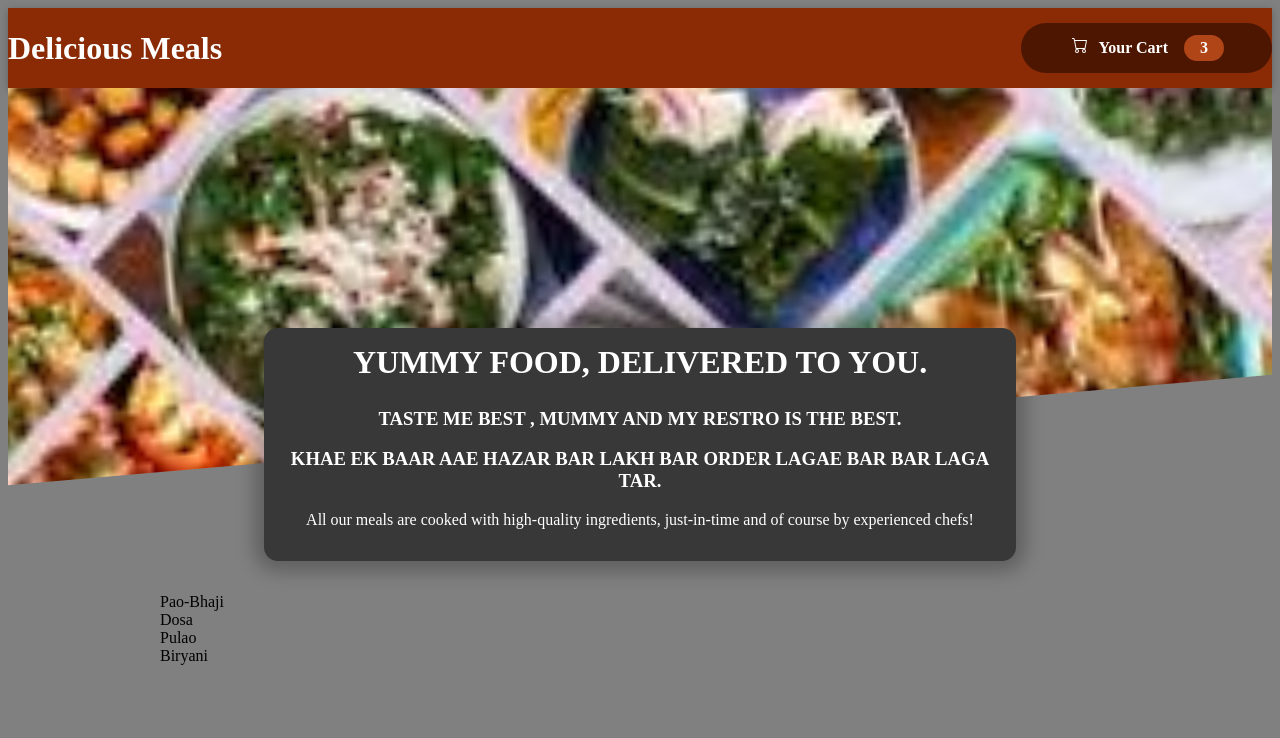
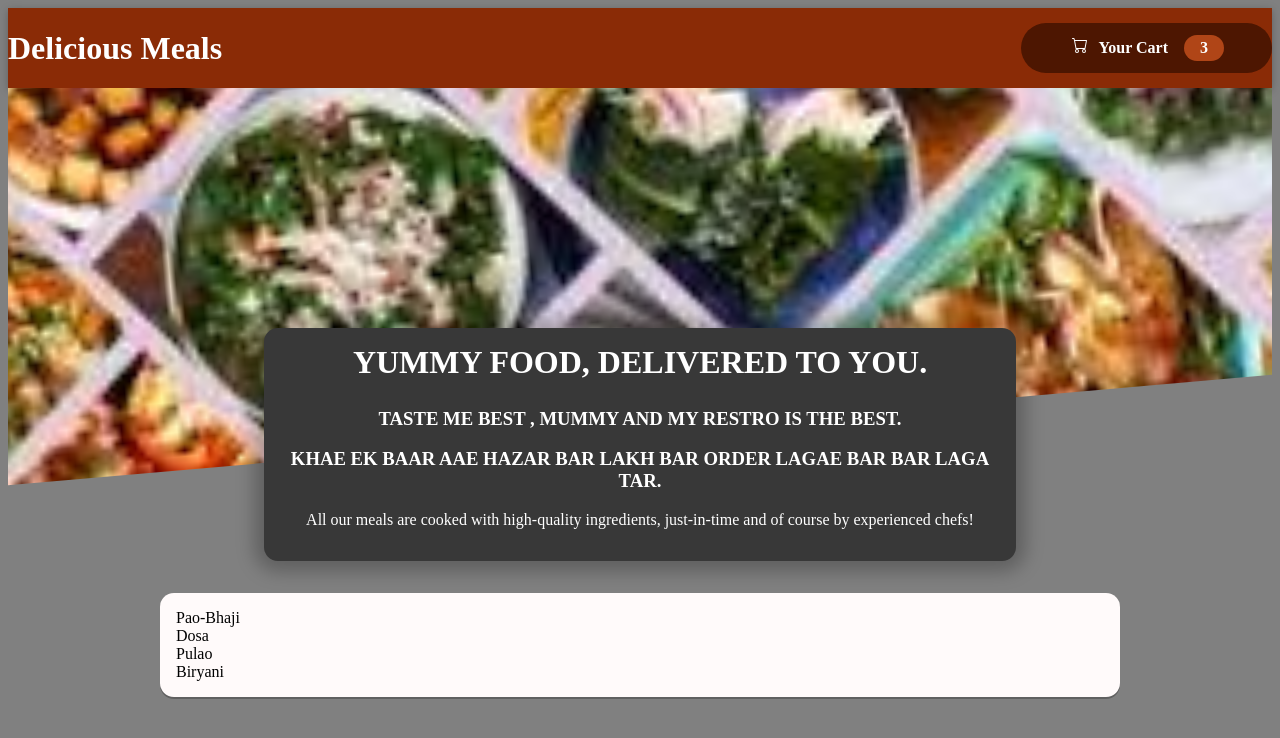
Before and after one commit to CoolShivas/React_Restaurants_App, a React (Vite) app in the folder my_restro_app/: page / in a window 1280 px wide. Shown: the top 738 px of the page. Built offline with nearby package versions, Linux system fonts and the light colour scheme.

Commit message:
Wrapping_AvailableMeals_Inside_Card_Component

```diff
--- a/my_restro_app/src/components/LayOut/Header.jsx
+++ b/my_restro_app/src/components/LayOut/Header.jsx
@@ -10,7 +10,7 @@ const Header = () => {
             <HeaderCartBtn></HeaderCartBtn>
         </header>
         <div className={classes['main-image']}>
-            <img src={fullFood} alt="" />
+            <img src={fullFood} alt="Image not found" />
         </div>
     </>
 }
--- a/my_restro_app/src/components/Meals/MealsAvailable.jsx
+++ b/my_restro_app/src/components/Meals/MealsAvailable.jsx
@@ -1,3 +1,4 @@
+import Card from "../UI/Card";
 import classes from "./MealsAvailable.module.css";
 
 
@@ -32,10 +33,16 @@ const DUMMY_MEALS = [
 
 const MealsAvailable = () => {
 
-    const mealsDummy = DUMMY_MEALS.map((currElem) => <li> {currElem.name} </li>)
+    const mealsDummy = DUMMY_MEALS.map((currElem) =>
+        <li> {currElem.name} </li>)
+
+
     return <section className={classes.available_meals}>
-        <ul> {mealsDummy} </ul>
+        <Card>
+            <ul> {mealsDummy} </ul>
+        </Card>
     </section>
+
 }
 
 export default MealsAvailable;
--- /dev/null
+++ b/my_restro_app/src/components/UI/Card.jsx
@@ -0,0 +1,11 @@
+import classes from "./Card.module.css";
+
+const Card = (props) => {
+
+    return <div className={classes.card_classic}>
+        {props.children}
+    </div>
+}
+
+
+export default Card;
--- /dev/null
+++ b/my_restro_app/src/components/UI/Card.module.css
@@ -0,0 +1,6 @@
+.card_classic {
+    background-color: snow;
+    border-radius: 14px;
+    padding: 1rem;
+    box-shadow: 0 2px 0px rgba(0, 0, 0, 0.25);
+}
```
